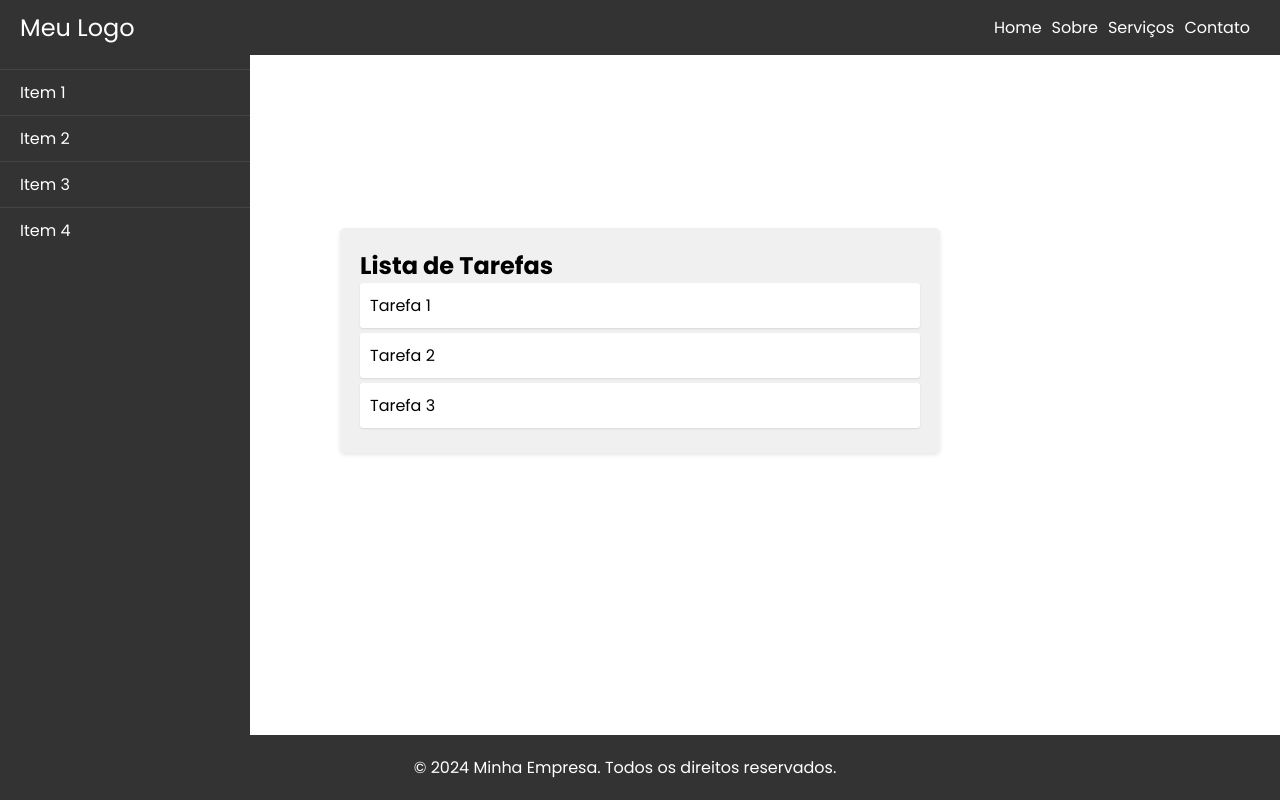
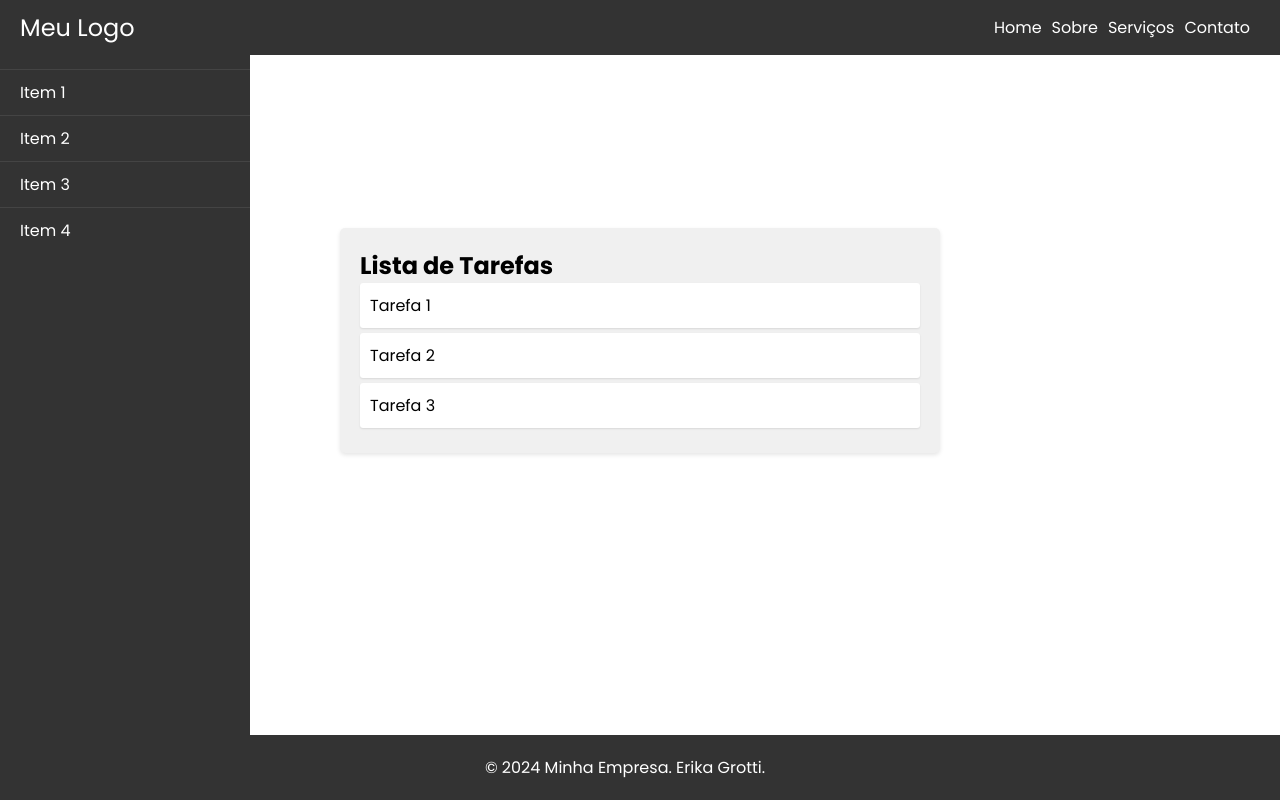
Before and after one commit to erikagrotti/desafio-front, an Angular app: page /main in a window 1280 px wide. Built offline with nearby package versions, Linux system fonts and the light colour scheme.

Commit message:
Alteracao basica

```diff
--- a/src/app/component/footer/footer.component.html
+++ b/src/app/component/footer/footer.component.html
@@ -1,6 +1,6 @@
 <footer class="footer">
   <div class="footer-content">
-    <p class="footer-text">&copy; 2024 Minha Empresa. Todos os direitos reservados.</p>
+    <p class="footer-text">&copy; 2024 Minha Empresa. Erika Grotti.</p>
     <ul class="social-links">
       <li><a href="#"><i class="fab fa-facebook-f"></i></a></li>
       <li><a href="#"><i class="fab fa-twitter"></i></a></li>
```
